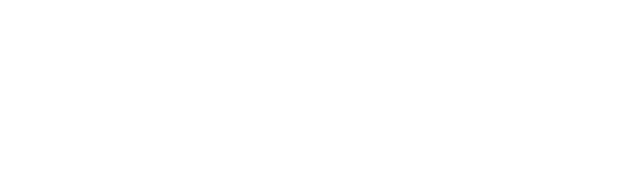
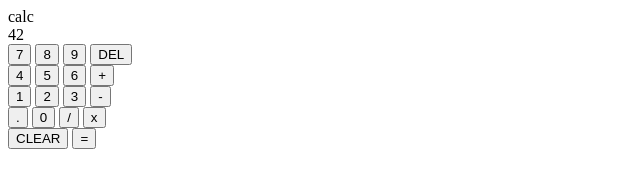
Before and after one commit to joshagustin/calculator, a plain HTML site: page index.html in a window 1280 px wide. Shown: the whole page, without its empty margins (0-640 px from the left). Drawn offline with Linux system fonts and the light colour scheme.

Commit message:
Create html skeleton

```diff
--- a/index.html
+++ b/index.html
@@ -8,6 +8,39 @@
   <script src="./script.js" defer></script>
 </head>
 <body>
-
+  <div class="content">
+    <div class="top">calc</div>
+    <div class="display">42</div>
+    <div class="keypad">
+      <div class="row-1">
+        <button type="button" class="number">7</button>
+        <button type="button" class="number">8</button>
+        <button type="button" class="number">9</button>
+        <button type="button" class="special delete">DEL</button>
+      </div>
+      <div class="row-2">
+        <button type="button" class="number">4</button>
+        <button type="button" class="number">5</button>
+        <button type="button" class="number">6</button>
+        <button type="button" class="operator +">+</button>
+      </div>
+      <div class="row-3">
+        <button type="button" class="number">1</button>
+        <button type="button" class="number">2</button>
+        <button type="button" class="number">3</button>
+        <button type="button" class="operator -">-</button>
+      </div>
+      <div class="row-4">
+        <button type="button" class="number">.</button>
+        <button type="button" class="number">0</button>
+        <button type="button" class="operator /">/</button>
+        <button type="button" class="operator *">x</button>
+      </div>
+      <div class="row-5">
+        <button type="button" class="special clear">CLEAR</button>
+        <button type="button" class="equals">=</button>
+      </div>
+    </div>
+  </div>
 </body>
 </html>
```
